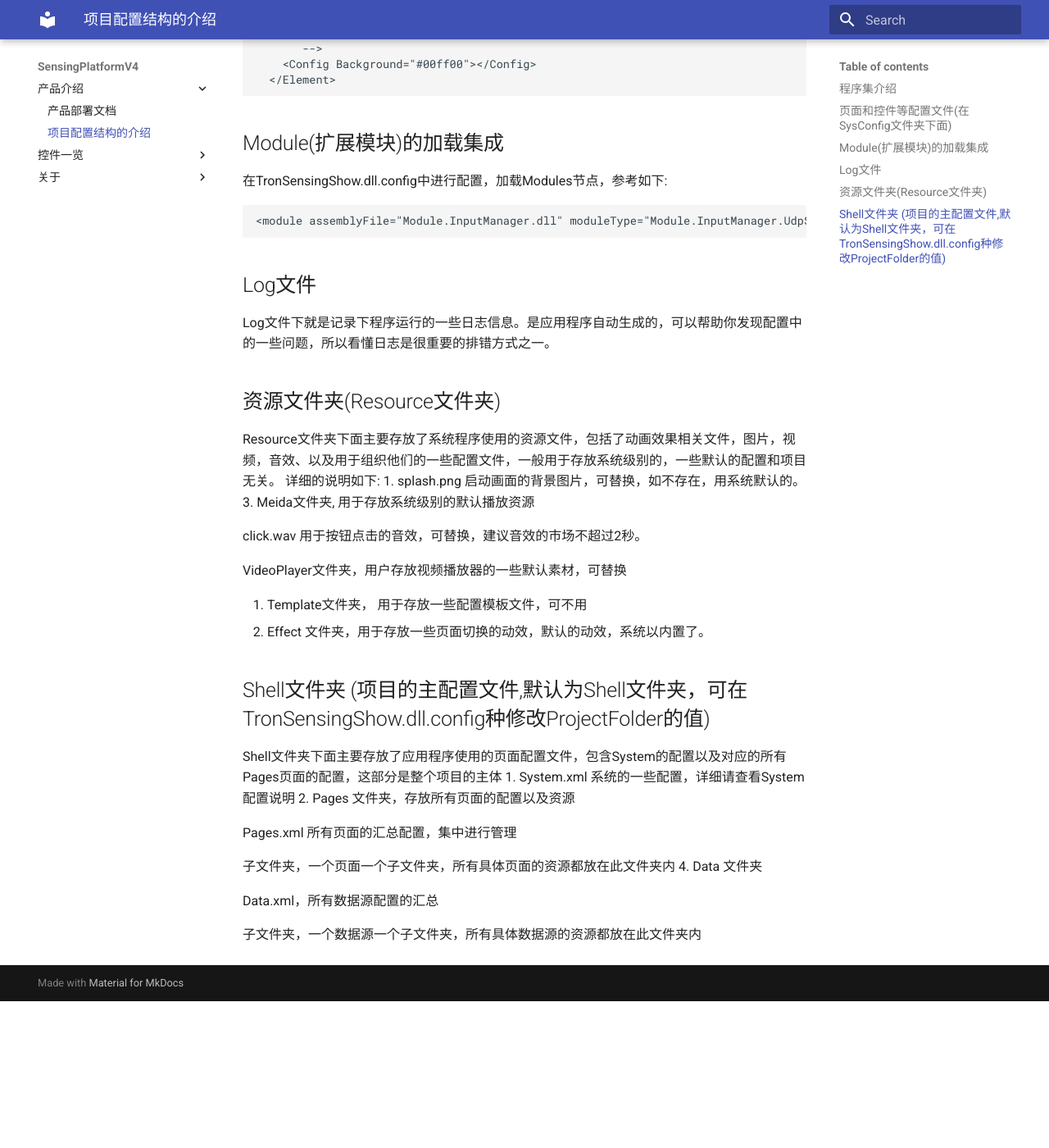
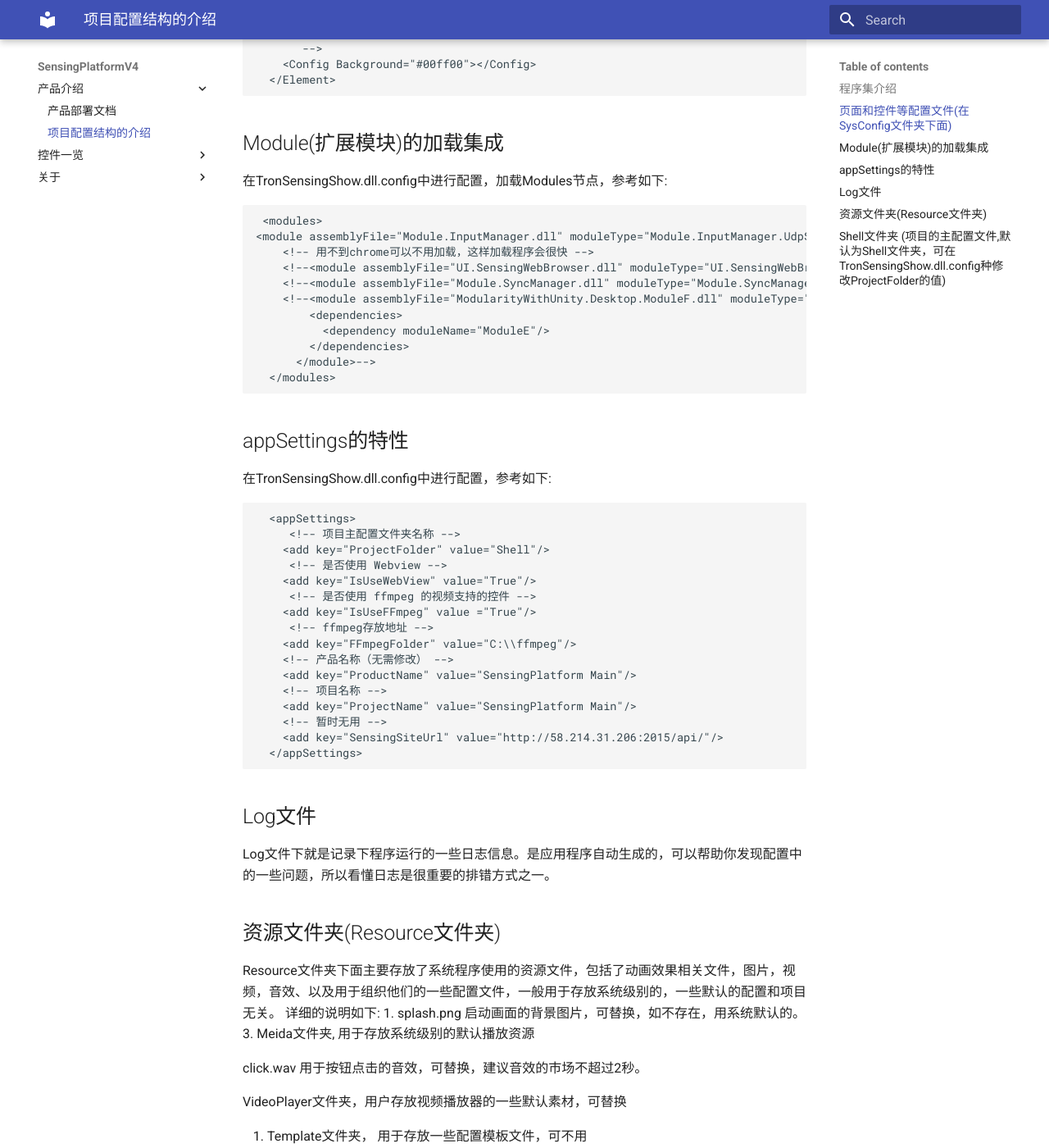
Before and after one commit to troncell/SensingPlatformDocs, an MkDocs documentation site: the page built from docs/产品介绍/项目配置结构的介绍.md, in a window 1280 px wide and 1400 px high, scrolled down 894 px. Shown: the whole window at 82% size. Built offline with MkDocs 1.6.1 and Material for MkDocs 9.7.7, drawn with Linux system fonts in a browser that asks for light colours; before the commit the page ends 2115 px from its top, so only the background shows below that.

Commit message:
Update 项目配置结构的介绍.md

````diff
--- a/docs/产品介绍/项目配置结构的介绍.md
+++ b/docs/产品介绍/项目配置结构的介绍.md
@@ -34,8 +34,41 @@ UIControlDict.xml用于配置项目页面中的控件，详细信息请参考控
 在TronSensingShow.dll.config中进行配置，加载Modules节点，参考如下:
 
 ```xml
+ <modules>
 <module assemblyFile="Module.InputManager.dll" moduleType="Module.InputManager.UdpServerInput, Module.InputManager, Version=1.0.0.0, Culture=neutral, PublicKeyToken=null" moduleName="Module.InputManager" startupLoaded="true" />
+    <!-- 用不到chrome可以不用加载，这样加载程序会很快 -->
+    <!--<module assemblyFile="UI.SensingWebBrowser.dll" moduleType="UI.SensingWebBrowser.SensingWebBrowserModule, UI.SensingWebBrowser, Version=1.0.0.0, Culture=neutral, PublicKeyToken=null" moduleName="UI.SensingWebBrowser" startupLoaded="true"/>-->
+    <!--<module assemblyFile="Module.SyncManager.dll" moduleType="Module.SyncManager.SyncManager, Module.SyncManager, Version=1.0.0.0, Culture=neutral, PublicKeyToken=null" moduleName="Module.SyncManager" startupLoaded="true" />-->
+    <!--<module assemblyFile="ModularityWithUnity.Desktop.ModuleF.dll" moduleType="ModularityWithUnity.Desktop.ModuleF, ModularityWithUnity.Desktop.ModuleF, Version=1.0.0.0, Culture=neutral, PublicKeyToken=null" moduleName="ModuleF" startupLoaded="true">
+        <dependencies>
+          <dependency moduleName="ModuleE"/>
+        </dependencies>
+      </module>-->
+  </modules>
 ```
+
+
+## appSettings的特性
+在TronSensingShow.dll.config中进行配置，参考如下:
+```xml
+  <appSettings>
+     <!-- 项目主配置文件夹名称 -->
+    <add key="ProjectFolder" value="Shell"/>
+     <!-- 是否使用 Webview -->
+    <add key="IsUseWebView" value="True"/>
+     <!-- 是否使用 ffmpeg 的视频支持的控件 -->
+    <add key="IsUseFFmpeg" value ="True"/>
+     <!-- ffmpeg存放地址 -->
+    <add key="FFmpegFolder" value="C:\\ffmpeg"/>
+    <!-- 产品名称（无需修改） -->
+    <add key="ProductName" value="SensingPlatform Main"/>
+    <!-- 项目名称 -->
+    <add key="ProjectName" value="SensingPlatform Main"/>
+    <!-- 暂时无用 -->
+    <add key="SensingSiteUrl" value="http://58.214.31.206:2015/api/"/>
+  </appSettings>
+```
+
 
 ## Log文件
 
````
